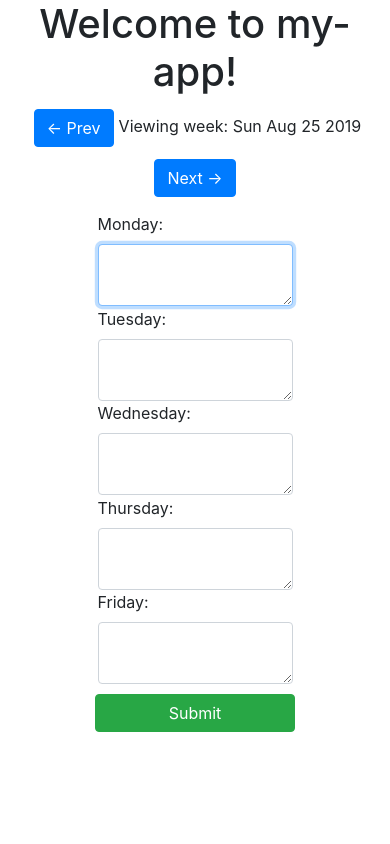
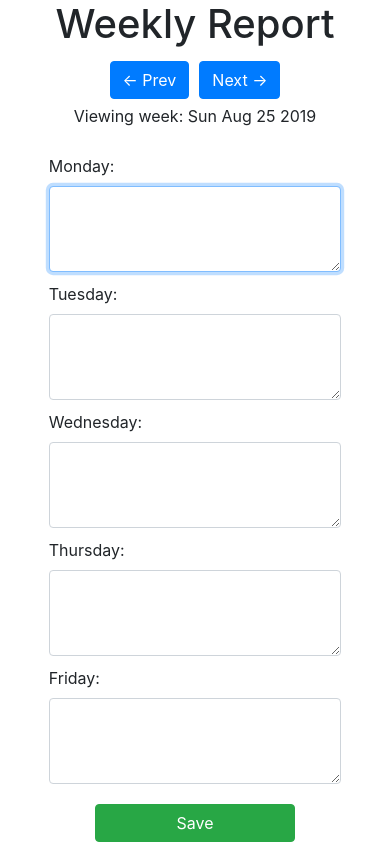
Before and after one commit to funniray/AngularForm, an Angular app: page / in a window 390 px wide. Built offline with nearby package versions, Linux system fonts and the light colour scheme.

Commit message:
Make it work better on mobile devices

```diff
--- a/src/app/app.component.html
+++ b/src/app/app.component.html
@@ -1,7 +1,7 @@
 <!--The content below is only a placeholder and can be replaced.-->
 <div style="text-align:center">
   <h1>
-    Welcome to {{ title }}!
+    Weekly Report
   </h1>
 </div>
 <app-test-box></app-test-box>
--- a/src/app/test-box/test-box.component.css
+++ b/src/app/test-box/test-box.component.css
@@ -1,6 +1,5 @@
 .day-input {
-  width: 50vw;
-  height: 10vh;
+  width: 75vw;
   margin: 10px auto auto;
 }
 
--- a/src/app/test-box/test-box.component.html
+++ b/src/app/test-box/test-box.component.html
@@ -2,7 +2,8 @@
 <form #f="ngForm" (submit)="onFormSubmit(f)" novalidate>
   <div *ngFor="let day of days" class="day-input">
     <label for="{{day}}" class="day-lbl">{{day}}:</label>
-    <textarea ngModel class="form-control" id="{{day}}" name="{{day}}"></textarea>
+    <textarea ngModel class="form-control" id="{{day}}" name="{{day}}" rows="3"></textarea>
   </div>
-  <button type="submit" class="btn btn-success" id="sub">Submit</button>
+  <!--<button class="btn btn-secondary">Print</button>-->
+  <button type="submit" class="btn btn-success" id="sub">Save</button>
 </form>
--- a/src/app/week-nav/week-nav.component.html
+++ b/src/app/week-nav/week-nav.component.html
@@ -1,5 +1,13 @@
 <div id="cont">
-  <button class="nav-btn btn btn-primary" (click)="lastWeek()"><- Prev</button>
-  <p class="week">Viewing week: {{getOffsetWeek().toDateString()}}</p>
-  <button class="nav-btn btn btn-primary" (click)="nextWeek()">Next -></button>
+  <div *ngIf="isMobile(); else elseBlock">
+    <button class="nav-btn btn btn-primary" (click)="lastWeek()"><- Prev</button>
+    <button class="nav-btn btn btn-primary" (click)="nextWeek()">Next -></button>
+    <br>
+    <p class="week clear">Viewing week: {{getOffsetWeek().toDateString()}}</p>
+  </div>
+  <ng-template #elseBlock>
+    <button class="nav-btn btn btn-primary" (click)="lastWeek()"><- Prev</button>
+    <p class="week">Viewing week: {{getOffsetWeek().toDateString()}}</p>
+    <button class="nav-btn btn btn-primary" (click)="nextWeek()">Next -></button>
+  </ng-template>
 </div>
--- a/src/app/week-nav/week-nav.component.ts
+++ b/src/app/week-nav/week-nav.component.ts
@@ -33,4 +33,8 @@ export class WeekNavComponent implements OnInit {
   ngOnInit() {
   }
 
+  isMobile() {
+    return window.innerWidth < 450;
+  }
+
 }
```
